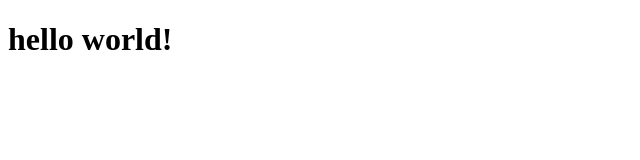
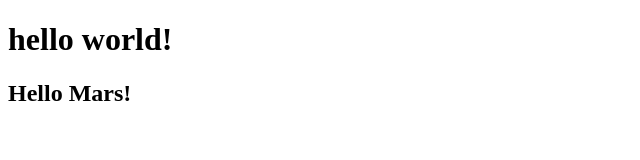
Before and after one commit to Sina-shafiee/zinary-4-2, a plain HTML site: page index.html in a window 1280 px wide. Shown: the whole page, without its empty margins (0-640 px from the left). Drawn offline with Linux system fonts and the light colour scheme.

Commit message:
added h2

```diff
--- a/index.html
+++ b/index.html
@@ -7,5 +7,6 @@
     </head>
     <body>
         <h1>hello world!</h1>
+        <h2>Hello Mars!</h2>
     </body>
 </html>
```
